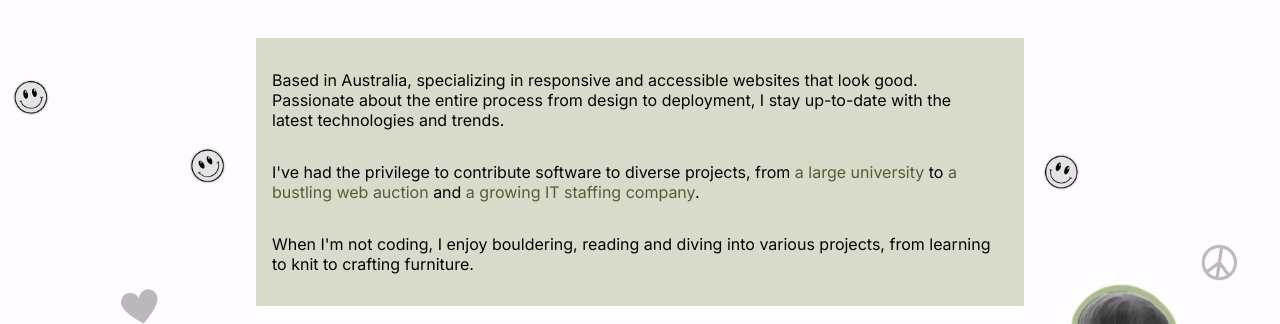
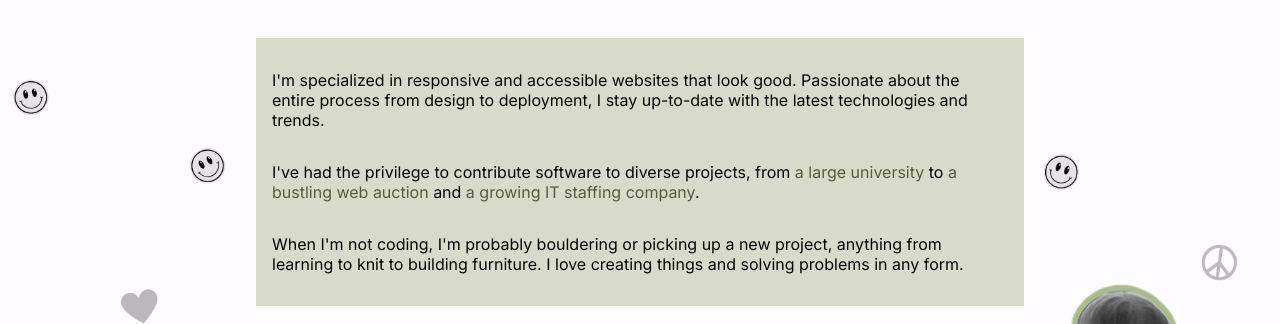
Before and after one commit to veeraalt/portfolio, a React (Vite) app: page / in a window 1280 px wide. Shown: the part 228-552 px from the top of the page. Built offline with nearby package versions, Linux system fonts and the light colour scheme; no server answers; some icons are missing.

Commit message:
Tweak intro text (#58)

```diff
--- a/src/components/navbar/Navbar.tsx
+++ b/src/components/navbar/Navbar.tsx
@@ -24,7 +24,7 @@ export const Navbar = () => {
     { to: "/", text: t("common.home") },
     { to: "/projects", text: t("common.projects") },
     { to: "/cv", text: t("common.cv") },
-    { to: "/cssart", text: "CSS art" },
+    { to: "/cssart", text: t("common.art") },
     { to: "/contact", text: t("common.contact") },
   ];
 
--- a/src/locales/en.json
+++ b/src/locales/en.json
@@ -5,6 +5,7 @@
     "projects": "Projects",
     "cv": "Resume",
     "contact": "Contact",
+    "art": "CSS art",
     "open": "Open",
     "close": "Close",
     "menu": "Menu",
@@ -19,11 +20,11 @@
   "home": {
     "name": "Veera Alt",
     "title": "fullstack developer",
-    "intro1": "Based in Australia, specializing in responsive and accessible websites that look good. Passionate about the entire process from design to deployment, I stay up-to-date with the latest technologies and trends.",
+    "intro1": "I'm specialized in responsive and accessible websites that look good. Passionate about the entire process from design to deployment, I stay up-to-date with the latest technologies and trends.",
     "intro2": "I've had the privilege to contribute software to diverse projects, from ",
     "to": " to ",
     "and": " and ",
-    "intro3": "When I'm not coding, I enjoy bouldering, reading and diving into various projects, from learning to knit to crafting furniture.",
+    "intro3": "When I'm not coding, I'm probably bouldering or picking up a new project, anything from learning to knit to building furniture. I love creating things and solving problems in any form.",
     "keyword1": "a large university",
     "keyword2": "a bustling web auction",
     "keyword3": "a growing IT staffing company"
--- a/src/locales/fi.json
+++ b/src/locales/fi.json
@@ -5,6 +5,7 @@
     "projects": "Projektit",
     "cv": "CV",
     "contact": "Ota yhteyttä",
+    "art": "CSS-taide",
     "open": "Avaa",
     "close": "Sulje",
     "menu": "Menu",
@@ -19,11 +20,11 @@
   "home": {
     "name": "Veera Alt",
     "title": "fullstack-kehittäjä",
-    "intro1": "Asun Australiassa, ja olen erikoistunut responsiivisiin ja saavutettaviin nettisivuihin, jotka näyttävät hyvältä. Olen innostunut koko prosessista suunnittelusta julkaisuun, ja pysyn ajan tasalla uusimmista teknologioista ja trendeistä.",
+    "intro1": "Olen erikoistunut responsiivisiin ja saavutettaviin nettisivuihin, jotka näyttävät hyvältä. Olen innostunut koko prosessista suunnittelusta julkaisuun, ja pysyn ajan tasalla uusimmista teknologioista ja trendeistä.",
     "intro2": "Olen saanut osallistua monipuolisiin projekteihin, joihin kuuluu mm. ",
     "to": ", ",
     "and": " ja ",
-    "intro3": "Kun en ole koodaamassa, nautin boulderoinnista, lukemisesta ja erilaisiin projekteihin uppoutumisesta, kuten opetella neulomaan tai rakentamaan huonekaluja.",
+    "intro3": "Kun en ole koodaamassa, olen luultavasti boulderoimassa tai jonkin uuden projektin parissa, oli se sitten neulomisen opettelua tai huonekalujen rakentamista. Rakastan luomista ja ongelmanratkaisua kaikissa muodoissa.",
     "keyword1": "suuri yliopisto",
     "keyword2": "vilkas nettihuutokauppa",
     "keyword3": "kasvava IT-henkilöstöyritys"
@@ -48,7 +49,7 @@
       "email": "Sähköpostiosoite",
       "message": "Viesti",
       "successMessage": "Jes! Viestisi on lähetetty onnistuneesti.",
-      "errorMessage": "Oi ei! Jokin meni pieleen. Kokeile uudestaan myöhemmin tai ota yhteyttä Linkedinin kautta."
+      "errorMessage": "Oi ei! Jokin meni pieleen. Kokeile uudestaan myöhemmin tai ota yhteyttä linkedinin kautta."
     }
   },
   "settings": {
--- a/src/views/landingView/LandingView.tsx
+++ b/src/views/landingView/LandingView.tsx
@@ -1,10 +1,9 @@
 import React from "react";
 import { useTranslation } from "react-i18next";
-import { Link } from "react-router-dom";
 import {
   FaUser as PersonIcon,
   FaCode as WorkIcon,
-  FaBook as HobbyIcon,
+  FaHammer as HobbyIcon,
 } from "react-icons/fa6";
 import "./LandingView.css";
 
```
